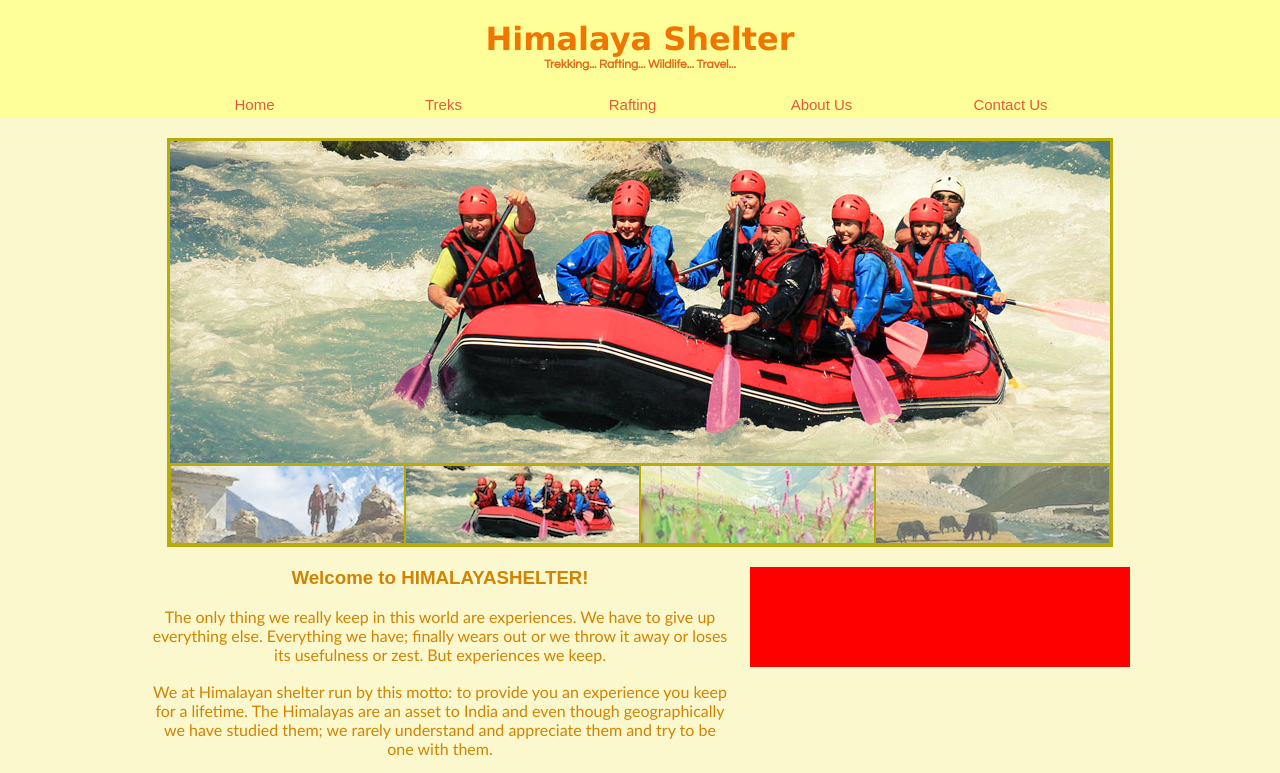
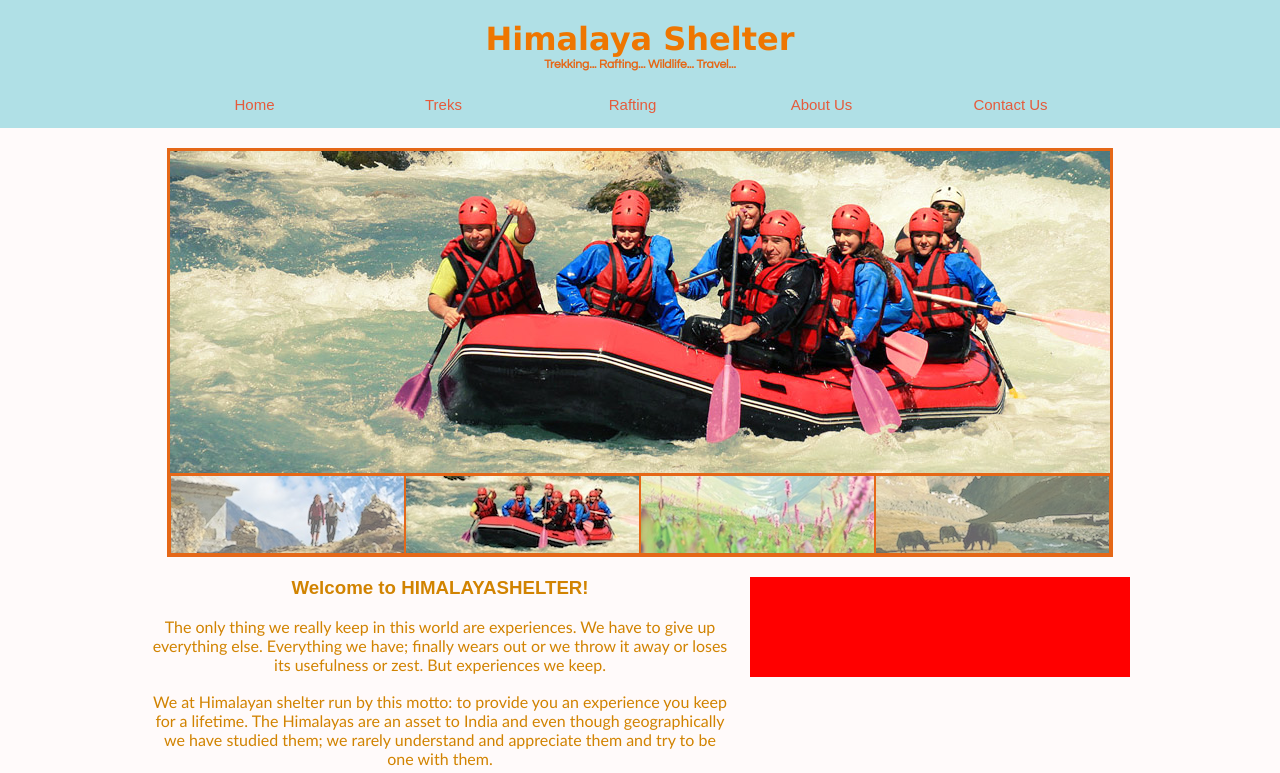
Before and after one commit to grasskode/himalayashelter, a plain HTML site: page index.html in a window 1280 px wide. Shown: the top 773 px of the page. Drawn offline with Linux system fonts and the light colour scheme.

Commit message:
a little color changes

```diff
--- a/simple.css
+++ b/simple.css
@@ -17,7 +17,8 @@ body {
 .header_bg {
     min-height:10px;
     overflow:hidden;
-    background-color:#FFFF9A;
+    /*background-color:#FFFF9A;*/
+    background-color:#B0E0E6;
 }
 
 .header {
@@ -36,6 +37,7 @@ body {
     margin-left:auto;
     margin-right:auto;
     margin-top:20px;
+    margin-bottom:10px;
 }
 
 .navelement {
@@ -79,7 +81,7 @@ body {
 .main_bg {
     min-height:10px;
     overflow:hidden;
-    background-color:#FAF8CC;
+    background-color:#FFFAFA;
 }
 
 .main {
@@ -129,8 +131,10 @@ body {
   margin-left:auto;
   margin-right:auto;
   border-style:solid;
-  border-color:#B7AB0B;
-  background-color:#B7AB0B;
+  /*border-color:#B7AB0B;
+  background-color:#B7AB0B;*/
+  border-color:#E56717;
+  background-color:#E56717;
   overflow:hidden;
 }
 
```
